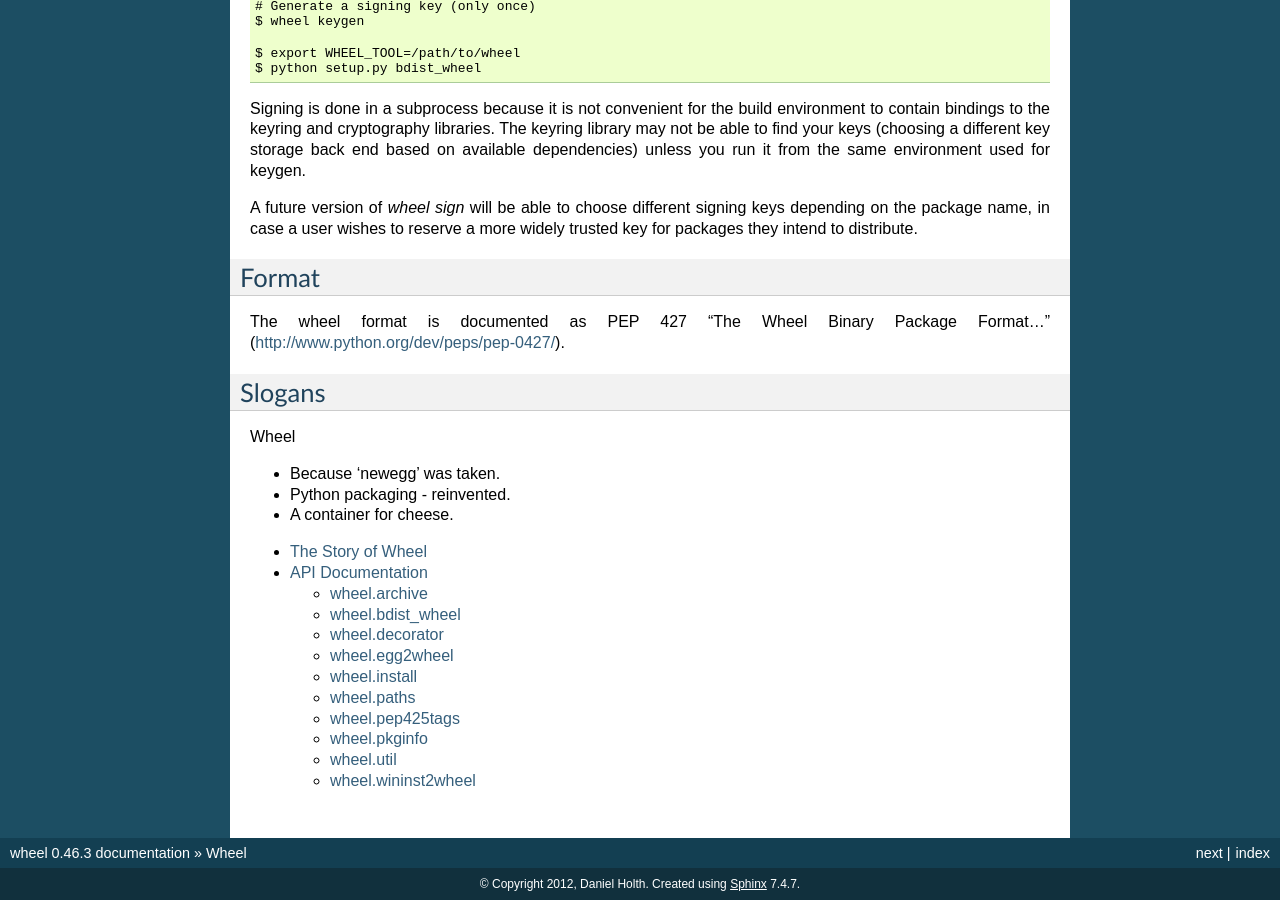
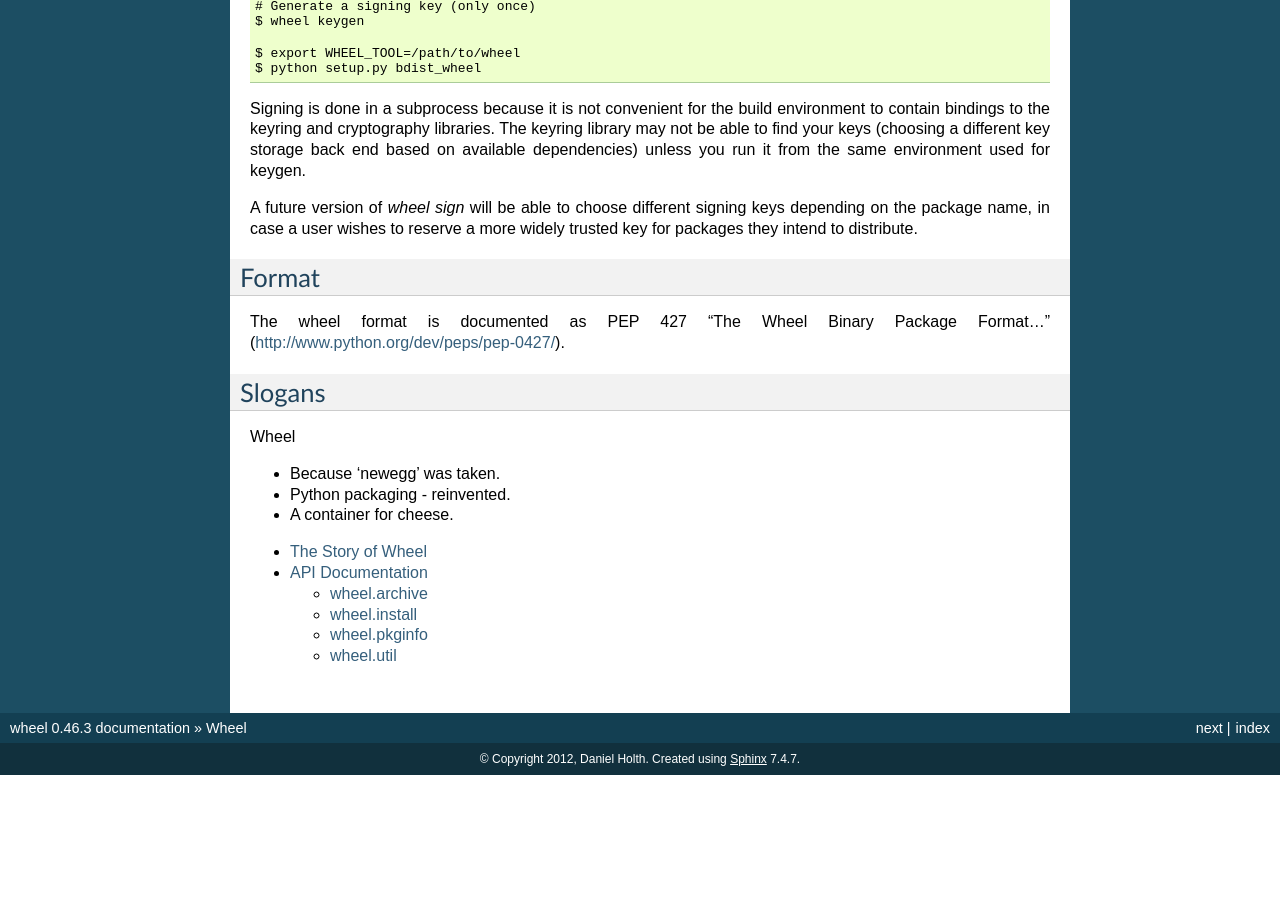
Before and after one commit to pypa/wheel, a Sphinx documentation site: the page built from docs/index.rst, in a window 1280 px wide and 900 px high, scrolled down 1674 px. Built offline with Sphinx 7.4.7, drawn with Linux system fonts in a browser that asks for light colours; after the commit the page ends 2449 px from its top, so only the background shows below that.

```diff
--- a/docs/api.rst
+++ b/docs/api.rst
@@ -8,45 +8,10 @@ wheel.archive
    :members:
 
 
-wheel.bdist_wheel
------------------
-
-.. automodule:: wheel.bdist_wheel
-   :members:
-
-
-wheel.decorator
----------------
-
-.. automodule:: wheel.decorator
-   :members:
-
-
-wheel.egg2wheel
----------------
-
-.. automodule:: wheel.egg2wheel
-   :members:
-
-
 wheel.install
 -------------
 
 .. automodule:: wheel.install
-   :members:
-
-
-wheel.paths
------------
-
-.. automodule:: wheel.paths
-   :members:
-
-
-wheel.pep425tags
-----------------
-
-.. automodule:: wheel.pep425tags
    :members:
 
 
@@ -62,10 +27,3 @@ wheel.util
 
 .. automodule:: wheel.util
    :members:
-
-
-wheel.wininst2wheel
--------------------
-
-.. automodule:: wheel.wininst2wheel
-   :members:
```
Also changed, not shown: 1 other file.
